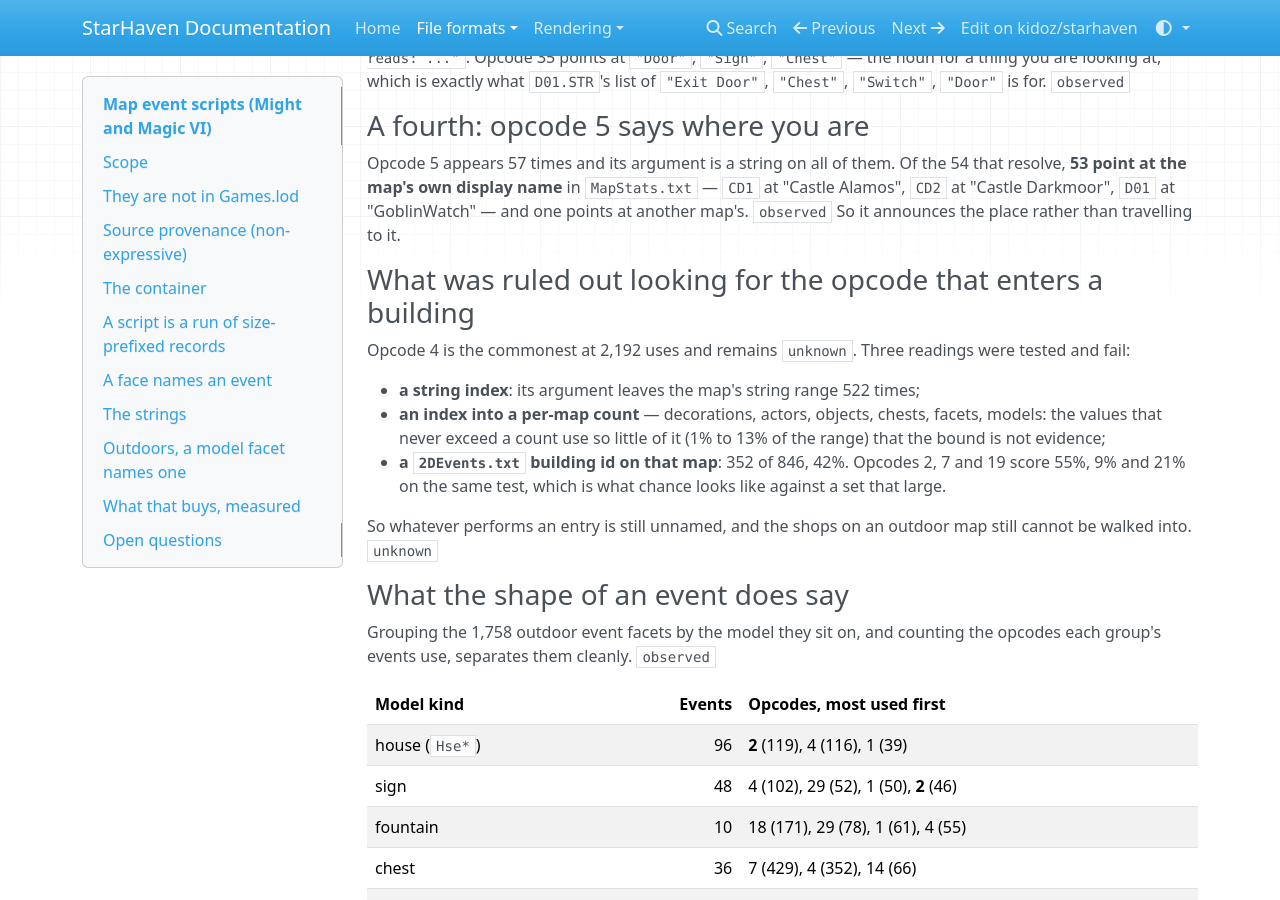
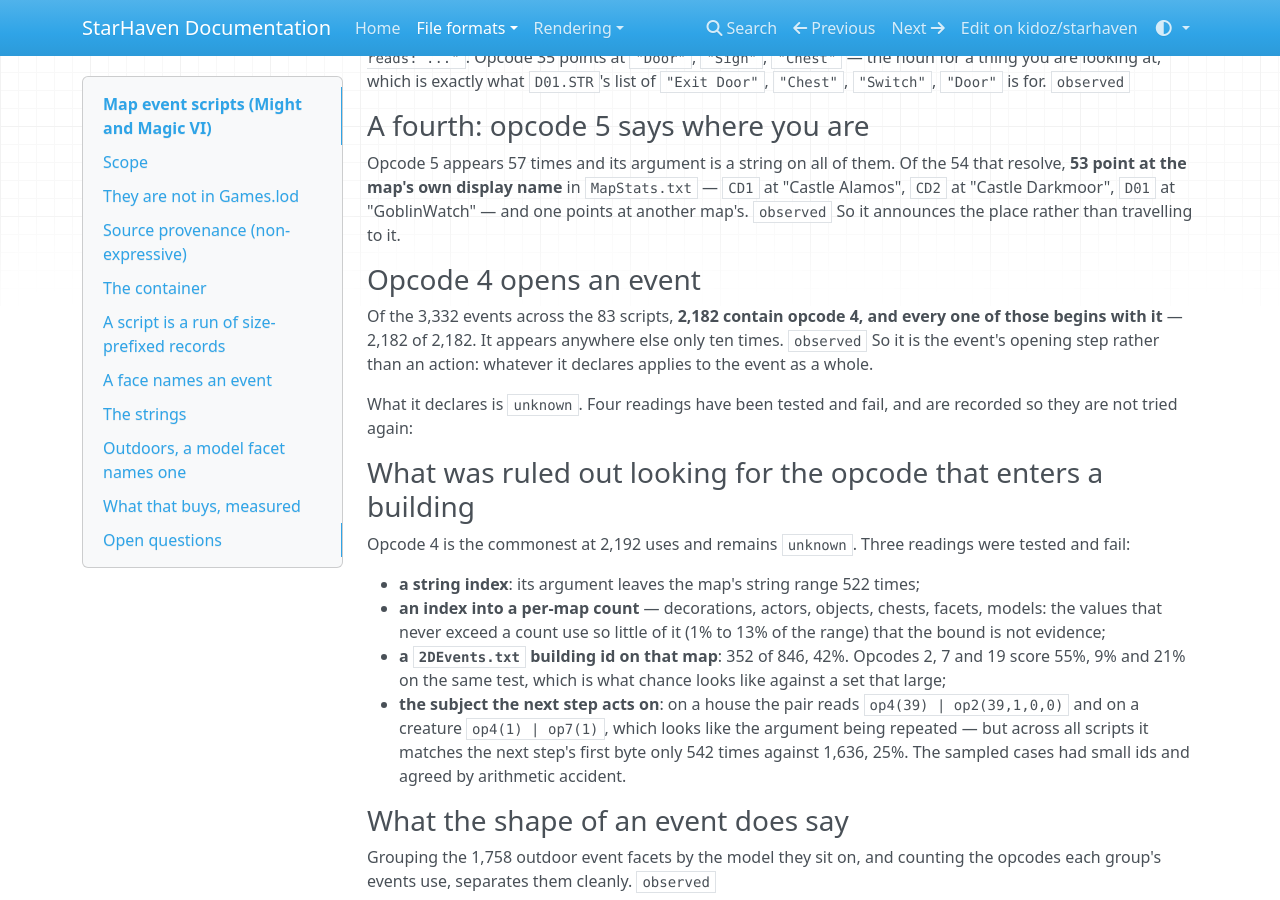
Before and after one commit to kidoz/starhaven, an MkDocs documentation site: the page built from docs/formats/map-events.md, in a window 1280 px wide and 900 px high, scrolled down 1940 px. Built offline with MkDocs 1.6.1, drawn with Linux system fonts in a browser that asks for light colours; nearby versions of some CDN libraries.

Commit message:
Establish that opcode 4 opens an event, and record four readings it is not

```diff
--- a/docs/formats/map-events.md
+++ b/docs/formats/map-events.md
@@ -96,6 +96,16 @@ Opcode 5 appears 57 times and its argument is a string on all of them. Of the
 and one points at another map's. `observed` So it announces the place rather
 than travelling to it.
 
+### Opcode 4 opens an event
+
+Of the 3,332 events across the 83 scripts, **2,182 contain opcode 4, and every
+one of those begins with it** — 2,182 of 2,182. It appears anywhere else only
+ten times. `observed` So it is the event's opening step rather than an action:
+whatever it declares applies to the event as a whole.
+
+What it declares is `unknown`. Four readings have been tested and fail, and are
+recorded so they are not tried again:
+
 ### What was ruled out looking for the opcode that enters a building
 
 Opcode 4 is the commonest at 2,192 uses and remains `unknown`. Three readings
@@ -107,10 +117,12 @@ were tested and fail:
   (1% to 13% of the range) that the bound is not evidence;
 - **a `2DEvents.txt` building id on that map**: 352 of 846, 42%. Opcodes 2, 7
   and 19 score 55%, 9% and 21% on the same test, which is what chance looks
-  like against a set that large.
-
-So whatever performs an entry is still unnamed, and the shops on an outdoor map
-still cannot be walked into. `unknown`
+  like against a set that large;
+- **the subject the next step acts on**: on a house the pair reads
+  `op4(39) | op2(39,1,0,0)` and on a creature `op4(1) | op7(1)`, which looks
+  like the argument being repeated — but across all scripts it matches the next
+  step's first byte only 542 times against 1,636, 25%. The sampled cases had
+  small ids and agreed by arithmetic accident.
 
 ### What the shape of an event does say
 
```
Also changed, not shown: README.md (+4 -1 lines).
